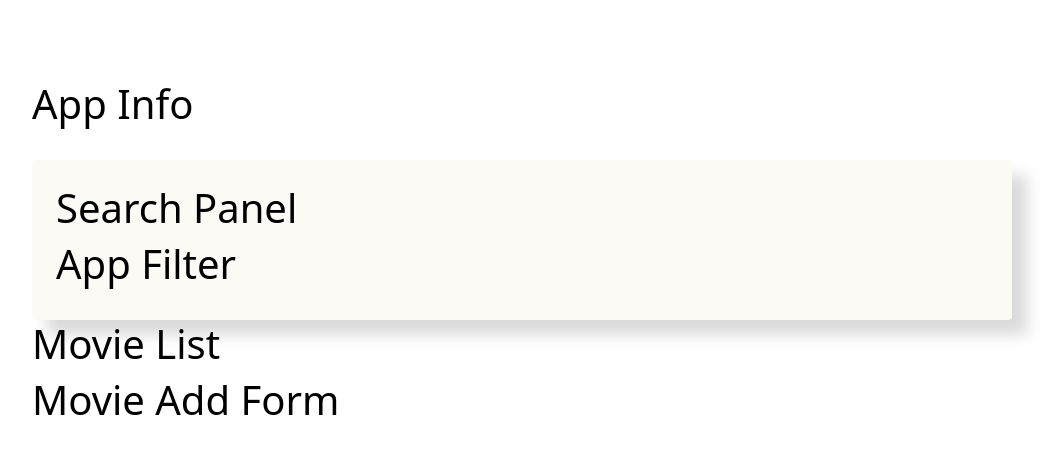
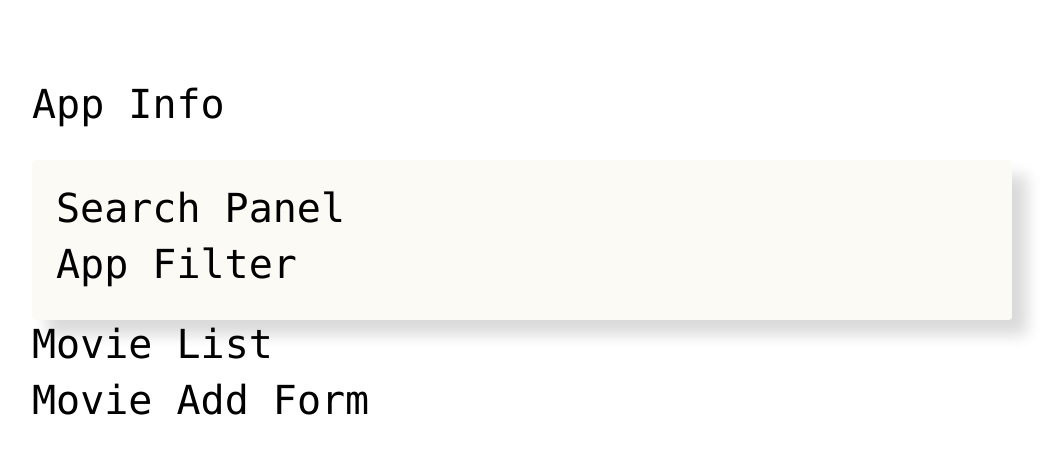
Before and after one commit to bobur2308/MovieApp, a Vue app: page / in a window 1280 px wide. Shown: the top 454 px of the page, without its empty margins (118-1179 px from the left). Built offline with nearby package versions, Linux system fonts and the light colour scheme.

Commit message:
Update App.vue

```diff
--- a/src/components/app/App.vue
+++ b/src/components/app/App.vue
@@ -1,5 +1,5 @@
 <template>
-  <div class="app">
+  <div class="app font-monospace">
     <div class="content">
       <AppInfo/>
       <div class="search-panel">
```
